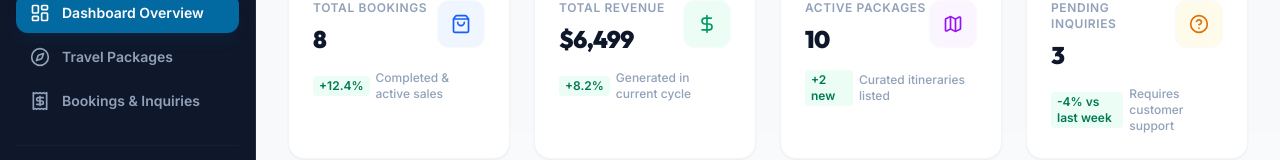
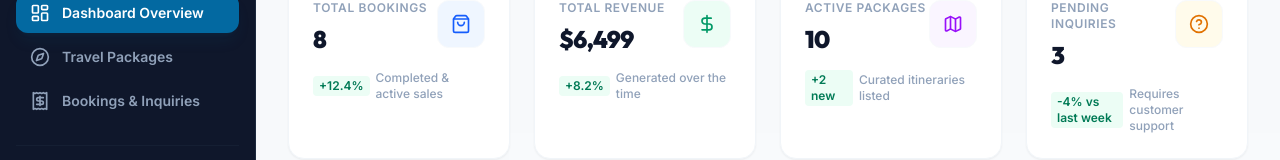
Before and after one commit to Mashrafi-Elahi/travel-_agency, a React (Vite) app: page / in a window 1280 px wide. Shown: the part 122-282 px from the top of the page. Built offline with nearby package versions, Linux system fonts and the light colour scheme.

Commit message:
dashboard updates

```diff
--- a/src/components/dashboard/DashboardStats.tsx
+++ b/src/components/dashboard/DashboardStats.tsx
@@ -28,7 +28,7 @@ export default function DashboardStats({ stats }: DashboardStatsProps) {
         icon={<DollarSign className="w-5 h-5" />}
         iconBgColor="bg-emerald-50"
         iconTextColor="text-emerald-600"
-        description="Generated in current cycle"
+        description="Generated over the time"
         trend={{ value: "+8.2%", isPositive: true }}
       />
 
```
Also changed, not shown: 1 other file (tests, documents, lock files or other folders).
